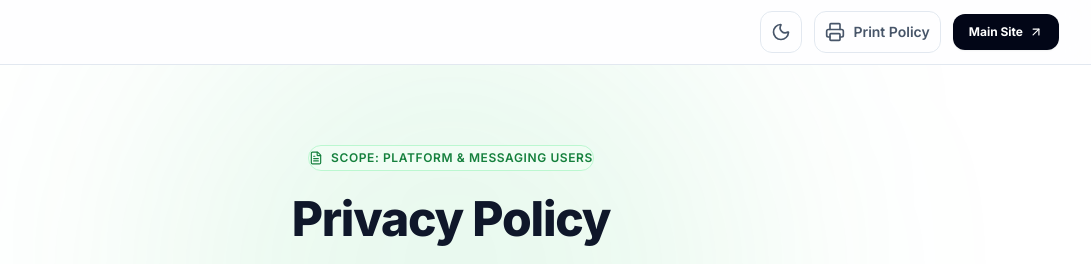
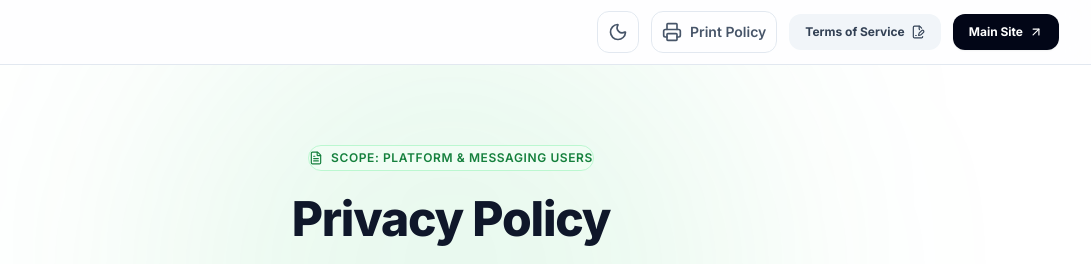
Before and after one commit to Pwr2learn/recoveryai-site, a plain HTML site: page index.html in a window 1280 px wide. Shown: the top 264 px of the page, 189-1280 px from the left. Drawn offline with nearby package versions, Linux system fonts and the light colour scheme.

Commit message:
Update index.html

```diff
--- a/index.html
+++ b/index.html
@@ -100,6 +100,11 @@
                     <i data-lucide="printer" class="w-5 h-5"></i>
                     <span class="hidden md:inline text-sm font-semibold">Print Policy</span>
                 </button>
+                <!-- Terms of Service Link -->
+                <a href="/terms-of-service.html" class="hidden sm:flex bg-slate-100 dark:bg-slate-800 hover:bg-slate-200 dark:hover:bg-slate-700 text-slate-700 dark:text-slate-200 transition-all text-xs font-bold px-4 py-2.5 rounded-xl items-center gap-1.5">
+                    <span>Terms of Service</span>
+                    <i data-lucide="file-signature" class="w-3.5 h-3.5"></i>
+                </a>
                 <!-- External Landing Link -->
                 <a href="https://recoveryai-site.vercel.app/" target="_blank" class="hidden sm:flex bg-slate-950 dark:bg-slate-100 hover:bg-brand-600 dark:hover:bg-brand-500 text-white dark:text-slate-950 hover:text-white dark:hover:text-white transition-all text-xs font-bold px-4 py-2.5 rounded-xl items-center gap-1.5 shadow-sm">
                     <span>Main Site</span>
@@ -621,6 +626,8 @@
             <div class="no-print flex items-center gap-4 text-xs text-slate-500 dark:text-slate-400">
                 <a href="https://recoveryai-site.vercel.app/" target="_blank" class="hover:underline hover:text-brand-500">Main Site</a>
                 <span>•</span>
+                <a href="/terms-of-service.html" class="hover:underline hover:text-brand-500">Terms of Service</a>
+                <span>•</span>
                 <button onclick="window.scrollTo({top: 0, behavior: 'smooth'})" class="hover:underline hover:text-brand-500">Back to Top</button>
             </div>
         </div>
```
